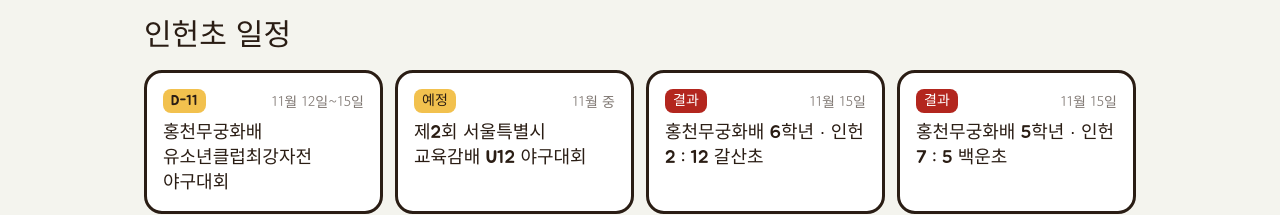
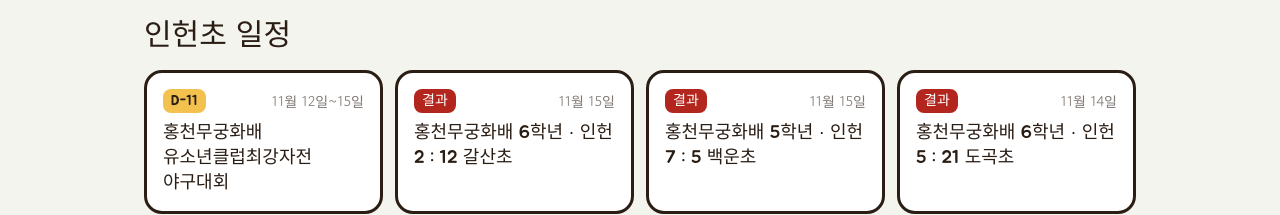
Before and after one commit to Jeongseok0914/ih-baseball, a Next.js app: page / in a window 1280 px wide. Shown: the part 737-952 px from the top of the page. Built offline with nearby package versions, Linux system fonts and the light colour scheme.

Commit message:
feat: drop 교육감배 from upcoming schedule
AI-Assisted: claude-code

```diff
--- a/src/packages/content/news.ts
+++ b/src/packages/content/news.ts
@@ -87,11 +87,4 @@ export const NEWS: News[] = [
     place: '강원 홍천',
     href: '/schedule',
   },
-  {
-    kind: 'event',
-    date: '2026-11-01',
-    tentative: '11월 중',
-    title: '제2회 서울특별시 교육감배 U12 야구대회',
-    href: '/schedule',
-  },
 ];
```
